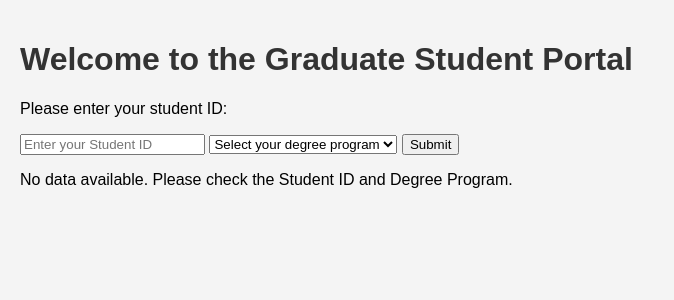
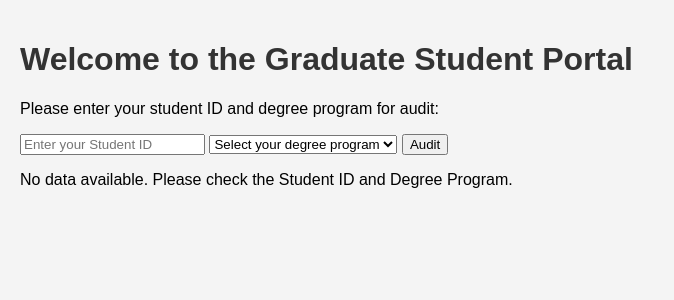
Before and after one commit to mikaelaberg/CIS-IMSE-556-02-DBMS-Project-Team-2, a Flask app: page /graduation_application in a window 1280 px wide. Shown: the part 46-346 px from the top of the page, without its empty margins (0-674 px from the left). Run offline with Flask 3, Linux system fonts and the light colour scheme; some libraries are stand-ins or nearby versions.

Commit message:
final merge commits got it working.

```diff
--- a/app.py
+++ b/app.py
@@ -1,5 +1,4 @@
 import psycopg2
-
 import applicant_info
 import graduate_secretary
 import user
@@ -19,14 +18,17 @@ def index():
         return redirect('/login_redirect')
     return redirect('/login')
 
+
 @app.route('/login')
 def login():
     return render_template('login.html')
+
 
 @app.route('/logout')
 def logout():
     active_user.invalidate()
     return redirect('/')
+
 
 @app.route('/login2/<loginid>')
 def login2(loginid):
@@ -40,32 +42,39 @@ def login2(loginid):
 def login_redirect():
     return redirect(active_user.get_home())
 
+
 @app.route('/error')
 def error():
     return render_template('error.html')
+
 
 @app.route('/university_applications')
 def university_applications():
     return render_template('university_applications.html')
 
+
 @app.route('/course_registration')
 def course_registration():
     return render_template('course_registration.html')
+
 
 @app.route('/graduation_application')
 def graduation_application():
     return render_template('graduation_application.html')
 
+
 @app.route('/alumni_page')
 def alumni_page():
     return render_template('alumni_page.html')
 
+
 @app.route('/faculty/graduatesecretary')
 def faculty_gradsec():
-    if(active_user.isFaculty()):
+    if (active_user.isFaculty()):
         if active_user.get_graduate_secretary_status():
             return render_template('faculty_gs.html', gsrecords=active_user.gradsec.gs_records)
     return redirect('/error')
+
 
 @app.route('/faculty/update_admission/<admissionid>')
 def update_admission(admissionid):
@@ -79,6 +88,7 @@ def update_admission(admissionid):
             return render_template('faculty_gs_update_admission.html', admission_user=user_to_review)
     return redirect("/error")
 
+
 @app.route('/faculty/update_admission_submit', methods=['POST'])
 def update_admission_submit():
     if active_user.isFaculty():
@@ -88,9 +98,10 @@ def update_admission_submit():
             return redirect("/faculty/graduatesecretary")
     return redirect("/error")
 
+
 @app.route('/applicant/home')
 def applicant_home():
-    if(active_user.isApplicant()):
+    if (active_user.isApplicant()):
         if not active_user.applicantInfoExists():
             active_user.get_applicant_info()
         if active_user.submittedApplication():
@@ -100,16 +111,18 @@ def applicant_home():
     else:
         return redirect('/error')
 
+
 @app.route('/applicant/application')
 def applicant_application():
-    if(active_user.isApplicant()):
+    if (active_user.isApplicant()):
         if not active_user.submittedApplication():
             return render_template('applicant_application.html', applicantid=active_user.id)
     return redirect('/error')
 
+
 @app.route('/applicant/submit', methods=['POST'])
 def applicant_submit():
-    if(active_user.isApplicant()):
+    if (active_user.isApplicant()):
         if not active_user.submittedApplication():
             applicationform = request.form
             active_user.buildApplicantUser(applicationform)
@@ -118,11 +131,13 @@ def applicant_submit():
             return redirect('/applicant/success')
     return redirect('/error')
 
+
 @app.route('/applicant/success')
 def applicant_success():
-    if(active_user.isApplicant()):
+    if (active_user.isApplicant()):
         return render_template('applicant_success.html')
     return redirect('/error')
+
 
 @app.route('/graduate')
 def graduate_page():
@@ -139,7 +154,7 @@ def graduate_page():
         return jsonify({"error": str(e)})
 
 
-# 20240415-MB addition
+# 20240415-MB addition -- 20240421 notes: might not need this at all?? might be able to combine with audit below
 @app.route('/search_student', methods=['POST'])
 def search_student():
     user_id = request.form['user_id']  # from grad app student entry
@@ -168,23 +183,27 @@ def search_student():
         cur.close()
         conn.close()
 
+
 @app.route('/audit_student', methods=['POST'])
 def audit_student():
     user_id = request.form['user_id']
-    print("Received USER_ID:", user_id)  # Initial reception of USER_ID
+    degree_program = request.form['degree_program']
+    print("Received USER_ID:", user_id, degree_program)  # Initial reception of USER_ID
 
     try:
         conn = psycopg2.connect(**db_config)
         cur = conn.cursor()
         errors = []
 
-        # First, check if the USER_ID exists at all
-        cur.execute('SELECT "USER_ID" FROM "starrs"."GRADUATE_STUDENT_V" WHERE "USER_ID" = %s', (user_id,))
-        result = cur.fetchone()
-        print("User ID check:", result)  # Debug print
-        if not result:
-            flash("Not a valid USER_ID.", "error")
-            return render_template('graduation_application.html', data=[])
+        # First, verify the USER_ID and DEGREE_PROGRAM combination
+        cur.execute('SELECT * FROM "starrs"."GRADUATE_STUDENT_V" WHERE "USER_ID" = %s AND "DEGREE_PROGRAM" = %s',
+                    (user_id, degree_program))
+        data = cur.fetchall()
+
+        if not data:
+            # No data found for the combination of USER_ID and DEGREE_PROGRAM
+            flash("Not a valid Student ID or you are not enrolled in this degree. Try again.", "error")
+            return render_template('graduation_application.html', data=None)
 
         # Check for total credit hours and GPA
         cur.execute('SELECT total_credit_hrs, gpa FROM "starrs"."GRADUATE_STUDENT_V" WHERE "USER_ID" = %s', (user_id,))
@@ -226,12 +245,21 @@ def audit_student():
         # Ensure database update is outside the else condition
         try:
             cur.execute('UPDATE "starrs"."GRAD_APPLICATION" SET "STATUS" = %s WHERE "USER_ID" = %s', (status, user_id,))
+            cur.execute('UPDATE "starrs"."GRADUATE_STUDENT" SET "STATUS" = %s WHERE "USER_ID" = %s', (status, user_id,))
             conn.commit()
         except Exception as e:
             flash(f"An error occurred during database update: {e}", "error")
             conn.rollback()
 
-        return render_template('graduation_application.html', data=[])
+        # Fetch data to display
+        cur.execute('SELECT * FROM "starrs"."GRADUATE_STUDENT_V" WHERE "USER_ID" = %s AND "DEGREE_PROGRAM" = %s',
+                    (user_id, degree_program))
+        data = cur.fetchall()
+        if data:
+            flash("Audit completed successfully. Your details are below.", "success")
+        else:
+            flash("No data found or audit failed. Please check the Student ID and Degree Program.", "error")
+            data = None
 
     except Exception as e:
         flash(f"An error occurred: {e}", "error")
@@ -239,6 +267,8 @@ def audit_student():
     finally:
         cur.close()
         conn.close()
+
+    return render_template('graduation_application.html', data=data)
 
 
 # 20240417 - MB
@@ -390,6 +420,32 @@ def graduate_student():
     finally:
         cur.close()
         conn.close()
+@app.route('/check_audit_status', methods=['POST'])
+def check_audit_status():
+    user_id = request.form['user_id']
+    try:
+        conn = psycopg2.connect(**db_config)
+        cur = conn.cursor()
+
+        # Fetch user's current audit status and necessary details
+        cur.execute('SELECT "USER_ID", "STATUS", "DEGREE_PROGRAM", "ADMITTED_SEMESTER", gpa, total_credit_hrs FROM "starrs"."GRADUATE_STUDENT_V" WHERE "USER_ID" = %s', (user_id,))
+        data = cur.fetchall()  # fetchall to handle potentially multiple records
+
+        if not data:
+            flash("No record found for the given Student ID.", "error")
+            return render_template('graduation_application.html', data=[], show_graduate_button=False)
+
+        flash("Status fetched successfully.", "success")
+        # Check if any record has the status 'APPROVED' to determine if we show the graduate button
+        show_graduate_button = any(row[1] == 'APPROVED' for row in data)
+        return render_template('graduation_application.html', data=data, show_graduate_button=show_graduate_button)
+    except Exception as e:
+        flash(f"An error occurred while fetching the data: {e}", "error")
+        return render_template('graduation_application.html', data=[], show_graduate_button=False)
+    finally:
+        cur.close()
+        conn.close()
+
 
 @app.route('/test_db')
 def test_db():
@@ -404,5 +460,6 @@ def test_db():
     except Exception as e:
         return jsonify({"success": False, "error": str(e)})
 
+
 if __name__ == '__main__':
     app.run(debug=True)
--- a/dbconfig.py
+++ b/dbconfig.py
@@ -1,7 +1,7 @@
 # Database connection parameters
 db_config = {
-    'dbname': 'starssdb',
+    'dbname': 'STARRS',
     'user': 'postgres',
-    'password': 'starss',
+    'password': 'Cosmopeepaws123',
     'host': 'localhost'
 }
--- a/templates/graduation_application.html
+++ b/templates/graduation_application.html
@@ -5,16 +5,17 @@
 {% block content %}
     <div class="main-content">
         <h1>Welcome to the Graduate Student Portal</h1>
-    <p>Please enter your student ID:</p>
+        <p>Please enter your student ID and degree program for audit:</p>
 
-    <form action="/search_student" method="post">
+        <!-- Updated form for audit -->
+        <form action="/audit_student" method="post">
             <input type="text" name="user_id" placeholder="Enter your Student ID" required>
             <select name="degree_program" required>
                 <option value="">Select your degree program</option>
-            <option value="BS">MSE</option>
+                <option value="MSE">MSE</option>
                 <option value="MS">MS</option>
             </select>
-        <button type="submit">Submit</button>
+            <button type="submit">Audit</button>
         </form>
 
         {% with messages = get_flashed_messages(with_categories=true) %}
@@ -76,9 +77,15 @@
                 {% endfor %}
                 </tbody>
             </table>
-        {% if data[0][1] == 'APPROVED' %} <!-- Check if the status is APPROVED -->
+            <!-- Check Audit Status Form -->
+            <form action="/check_audit_status" method="post">
+                <input type="text" name="user_id" placeholder="Enter your Student ID to check status" required>
+                <button type="submit">Check Status</button>
+            </form>
+            {% if show_graduate_button %}
         <form action="/graduate_student" method="post">
             <input type="hidden" name="user_id" value="{{ data[0][0] }}">
+            <!-- assuming the user ID is in the first column of the first row -->
             <button type="submit">I am ready to Graduate</button>
         </form>
             {% endif %}
```
Lines whose indentation alone changed are shown as unchanged.
